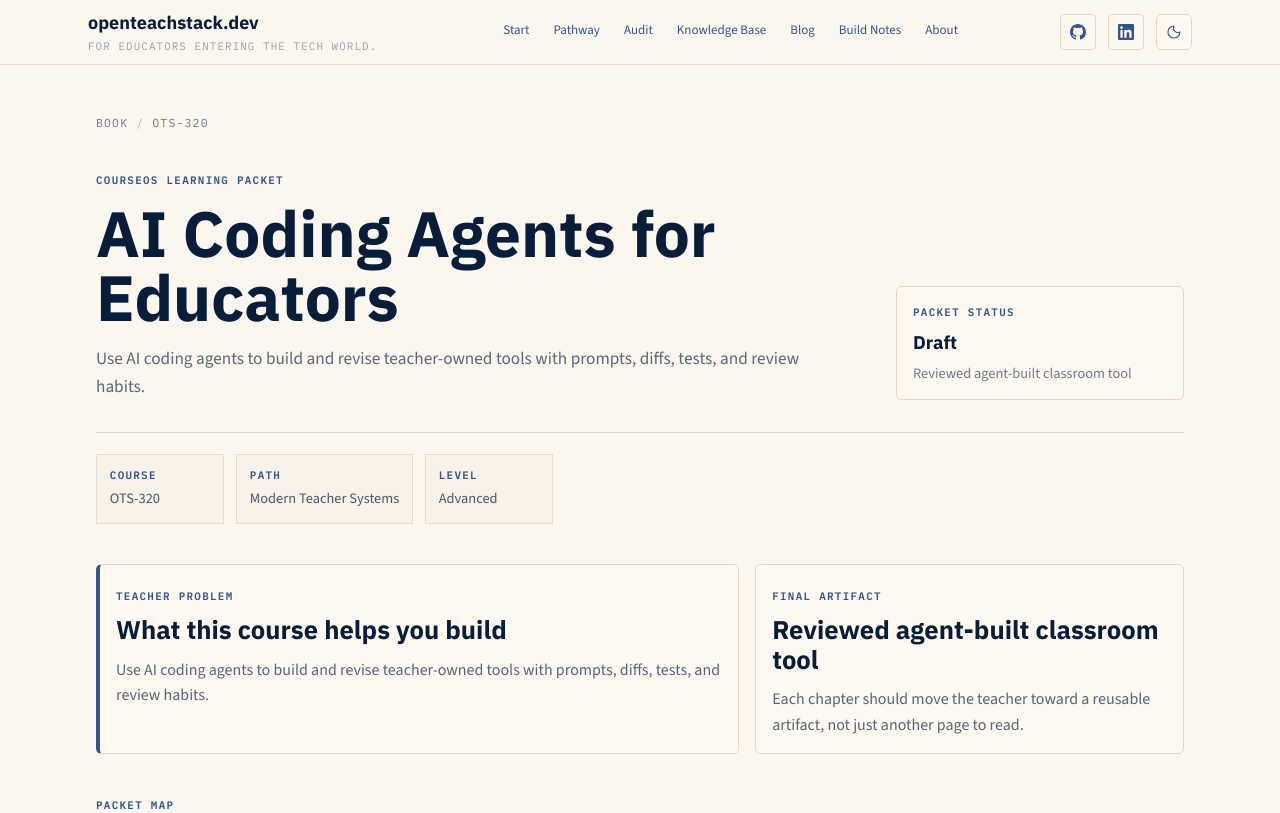
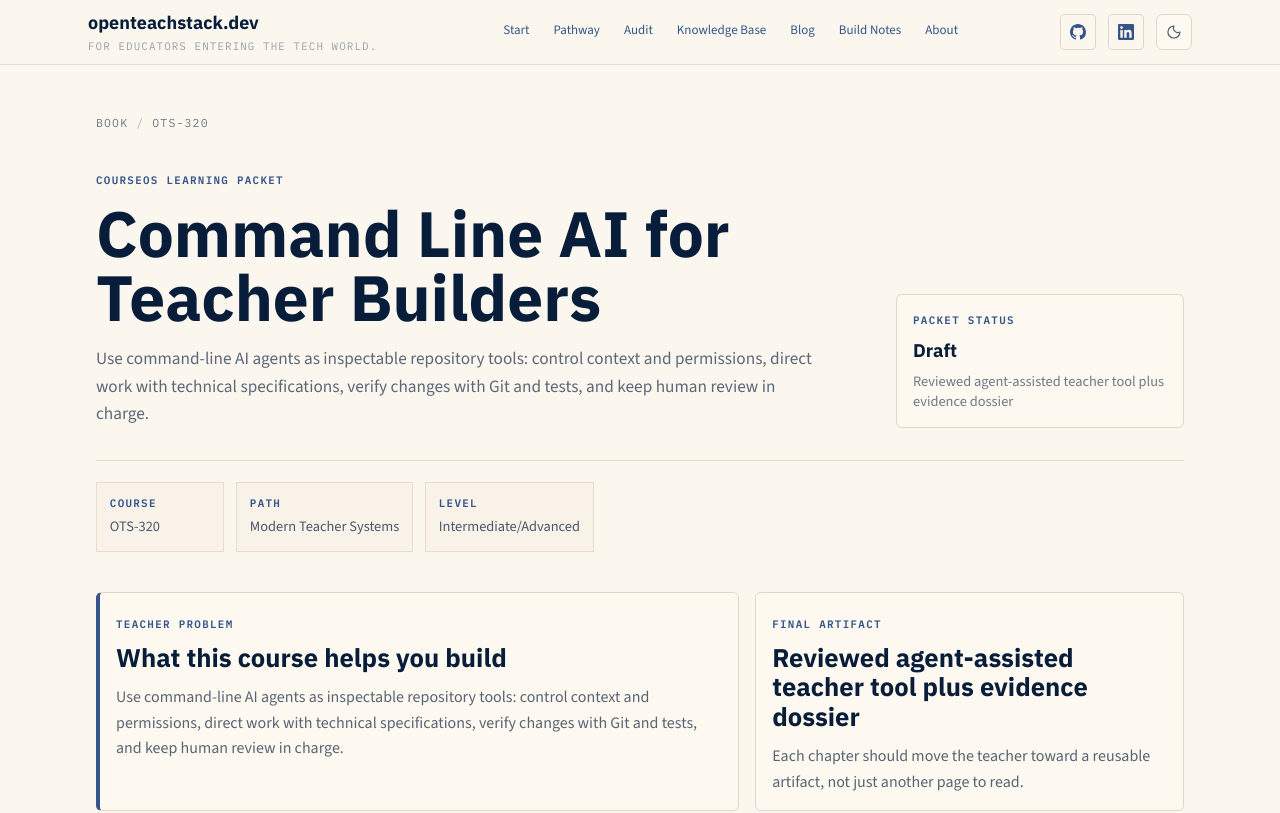
Before and after one commit to Gh0stlyKn1ght/OpenTeachStack, a Next.js app: page /book/ots-320 in a window 1280 px wide. Shown: the top 813 px of the page. Built offline with nearby package versions, Linux system fonts and the light colour scheme.

Commit message:
feat: add dedicated OTS-320 course reader

```diff
--- /dev/null
+++ b/src/app/book/ots-320/page.tsx
@@ -0,0 +1,14 @@
+import type { Metadata } from "next";
+import CoursePacketOverviewTemplate from "@/components/course-packet/CoursePacketOverviewTemplate";
+import { courseStructurePacketView } from "@/lib/course-packet-adapters";
+import { OTS320_COURSE } from "@/lib/ots320Course";
+
+export const metadata: Metadata = {
+  title: "OTS-320 Command Line AI for Teacher Builders — OpenTeachStack",
+  description:
+    "Use command-line AI agents with bounded context, explicit permissions, Git evidence, verification, and human review.",
+};
+
+export default function Ots320BookPage() {
+  return <CoursePacketOverviewTemplate course={courseStructurePacketView(OTS320_COURSE)} />;
+}
```
